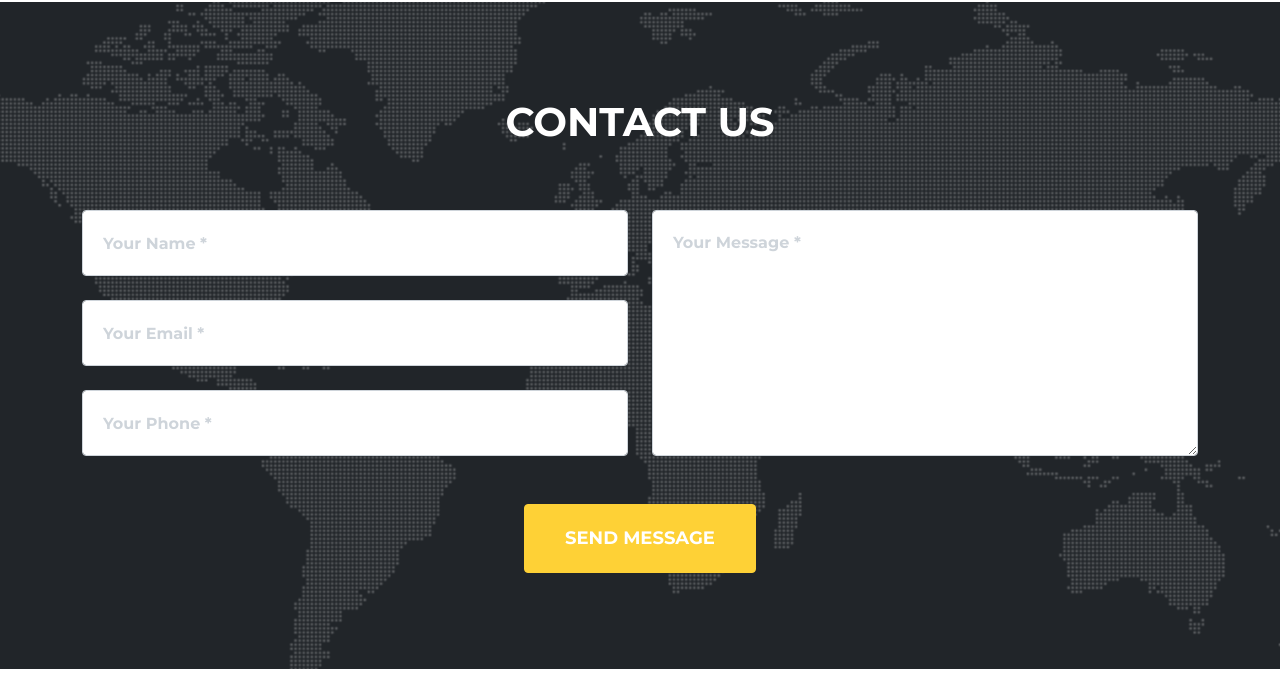
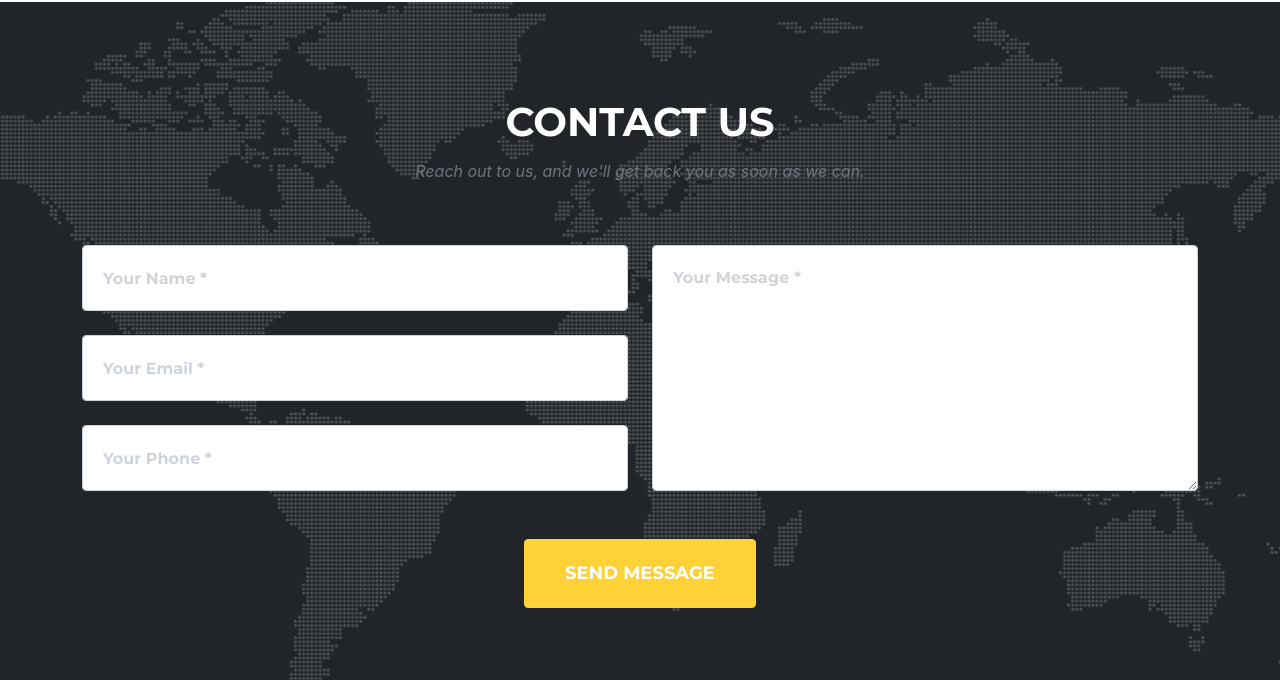
Before and after one commit to Emmanuel-Ik/Emmanuel-Ik.github.io, a plain HTML site: page index.html in a window 1280 px wide. Shown: the part 7885-8565 px from the top of the page. Drawn offline with nearby package versions, Linux system fonts and the light colour scheme; a web font is replaced by a local one.

Commit message:
Update index.html

```diff
--- a/index.html
+++ b/index.html
@@ -379,7 +379,7 @@
             <div class="container">
                 <div class="text-center">
                     <h2 class="section-heading text-uppercase">Contact Us</h2>
-                    <h3 class="section-subheading text-muted"Reach out to us, and we'll get back you as soon as we can.</h3>
+                    <h3 class="section-subheading text-muted"> Reach out to us, and we'll get back you as soon as we can.</h3>
                 </div>
                 <form id="contactForm" name="sentMessage" novalidate="novalidate">
                     <div class="row align-items-stretch mb-5">
```
